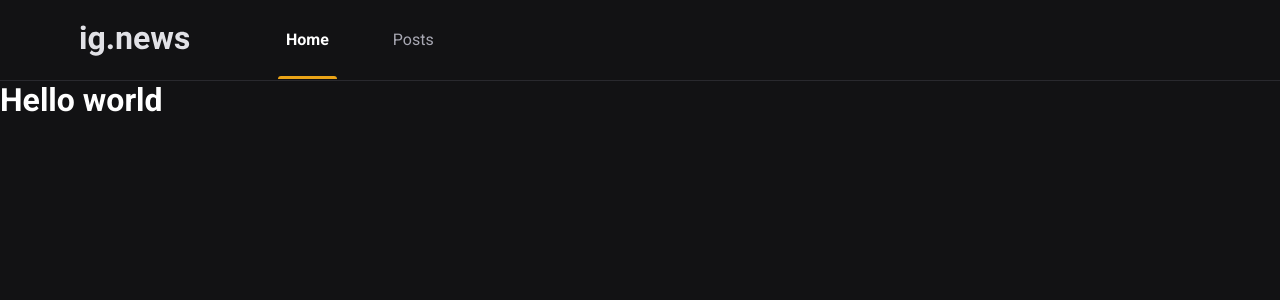
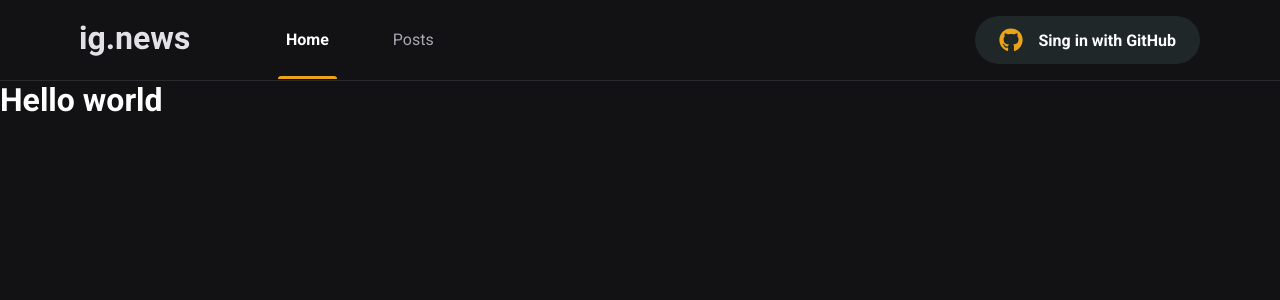
Before and after one commit to jonasGN/rs-ignews, a Next.js app: page / in a window 1280 px wide. Shown: the top 300 px of the page. Built offline with nearby package versions, Linux system fonts and the light colour scheme.

Commit message:
add SignInButton component

```diff
--- a/package.json
+++ b/package.json
@@ -11,7 +11,8 @@
   "dependencies": {
     "next": "12.1.6",
     "react": "18.1.0",
-    "react-dom": "18.1.0"
+    "react-dom": "18.1.0",
+    "react-icons": "^4.3.1"
   },
   "devDependencies": {
     "@types/node": "^17.0.35",
--- a/src/components/Header.tsx
+++ b/src/components/Header/index.tsx
@@ -2,7 +2,8 @@ import Image from "next/image";
 
 import logo from "/public/images/logo.svg";
 
-import styles from "../styles/components/header.module.scss";
+import styles from "./styles.module.scss";
+import { SignInButton } from "../SignInButton";
 
 export function Header() {
   return (
@@ -21,6 +22,7 @@ export function Header() {
             </li>
           </ul>
         </nav>
+        <SignInButton />
       </div>
     </header>
   );
--- a/src/styles/components/header.module.scss
+++ b/src/components/Header/styles.module.scss
@@ -14,6 +14,7 @@
 
 .navMenu {
   margin-left: 5rem;
+  flex: 1;
 
   ul {
     list-style: none;
--- /dev/null
+++ b/src/components/SignInButton/index.tsx
@@ -0,0 +1,16 @@
+import { FaGithub } from "react-icons/fa";
+import { IoMdClose } from "react-icons/io";
+
+import styles from "./styles.module.scss";
+
+export function SignInButton() {
+  const isUserLoggedIn = false;
+
+  return (
+    <button className={styles.button}>
+      <FaGithub color={isUserLoggedIn ? "#04D361" : "#eba417"} />
+      {isUserLoggedIn ? "Username" : "Sing in with GitHub"}
+      {isUserLoggedIn ? <IoMdClose /> : null}
+    </button>
+  );
+}
--- /dev/null
+++ b/src/components/SignInButton/styles.module.scss
@@ -0,0 +1,28 @@
+.button {
+  background-color: var(--gray-850);
+  color: var(--white);
+  border: none;
+  height: 3rem;
+  border-radius: 3rem;
+
+  display: flex;
+  align-items: center;
+  gap: 1rem;
+  padding-inline: 1.5rem;
+
+  font-weight: bold;
+  transition: filter 0.2s;
+
+  &:hover {
+    filter: brightness(0.8);
+  }
+
+  svg {
+    height: 24px;
+    width: 24px;
+
+    &:last-child {
+      color: var(--gray-300);
+    }
+  }
+}
--- a/src/styles/globals.scss
+++ b/src/styles/globals.scss
@@ -4,6 +4,7 @@
   --gray-100: #e1e1e6;
   --gray-300: #a8a8b3;
   --gray-800: #29292e;
+  --gray-850: #1f2729;
   --gray-900: #121214;
 
   --cyan-500: #61dafb;
```
Also changed, not shown: 1 other file (tests, documents, lock files or other folders).
